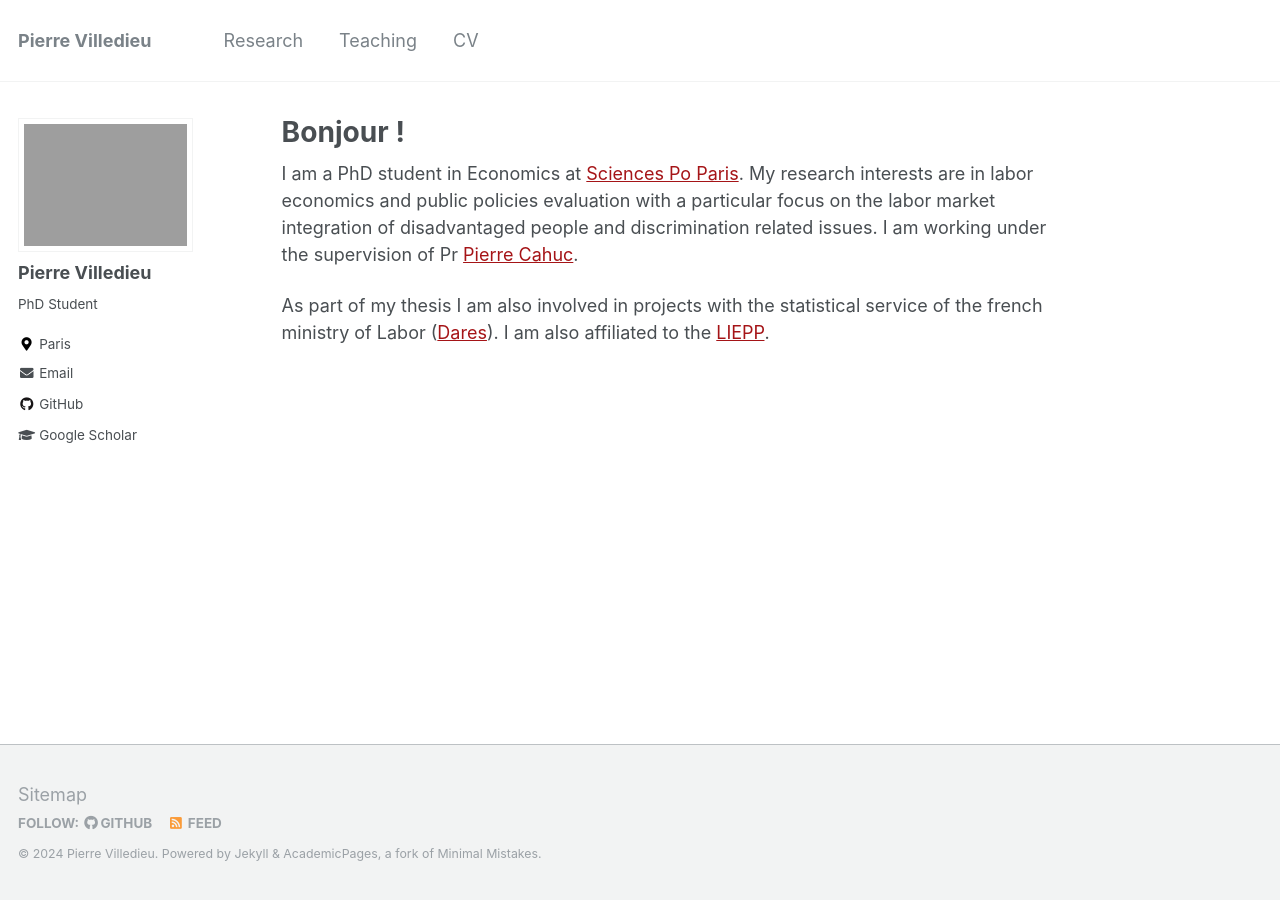
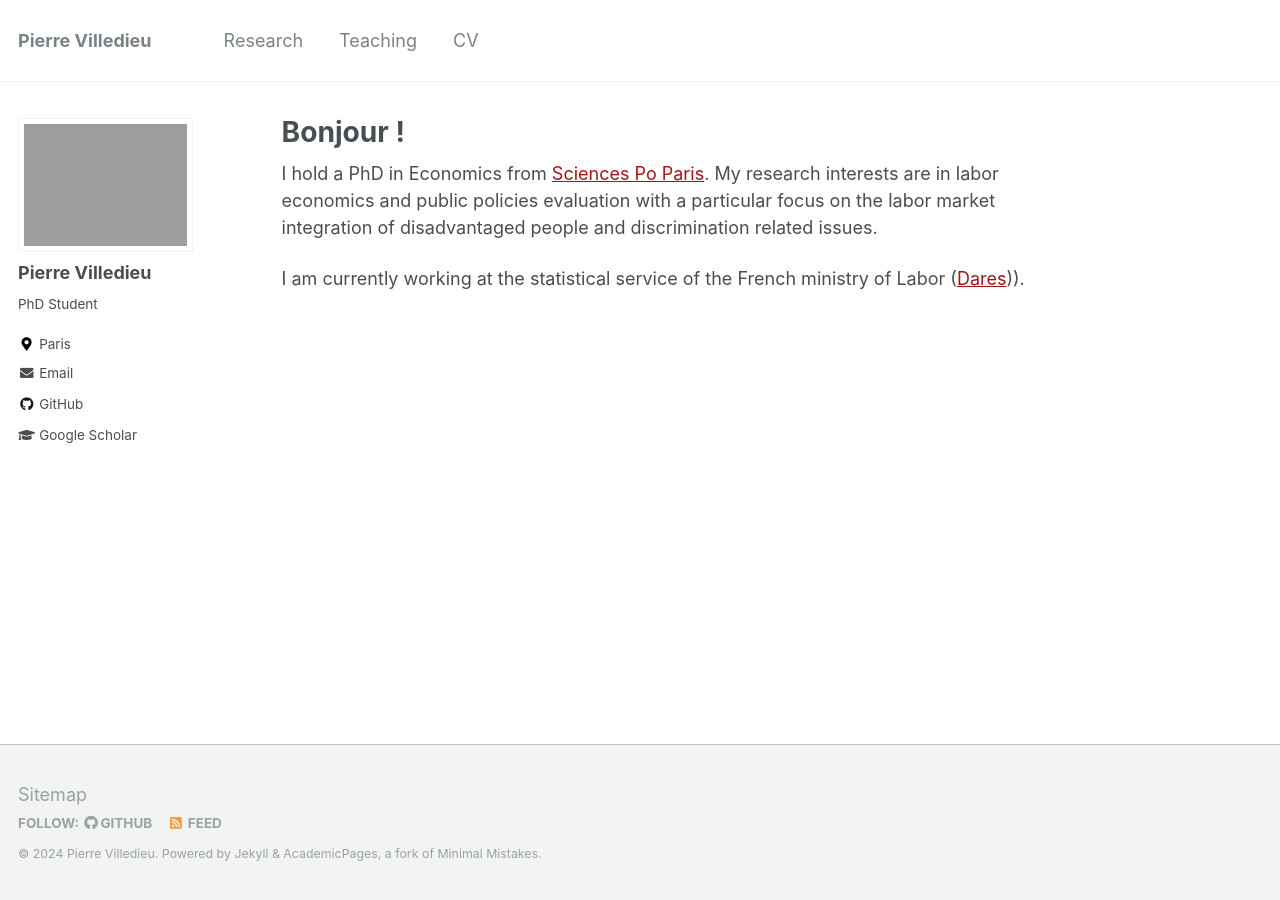
Before and after one commit to pvilledieu/pierre.villedieu, a Jekyll site: the page built from _pages/about.md, in a window 1280 px wide. Built offline with Jekyll 4.4.1, drawn with Linux system fonts in a browser that asks for light colours.

Commit message:
Update about.md

```diff
--- a/_pages/about.md
+++ b/_pages/about.md
@@ -8,6 +8,6 @@ redirect_from:
   - /about.html
 ---
 
-I am a PhD student in Economics at [Sciences Po Paris](https://www.sciencespo.fr/department-economics/en.html). My research interests are in labor economics and public policies evaluation with a particular focus on the labor market integration of disadvantaged people and discrimination related issues. I am working under the supervision of Pr [Pierre Cahuc](https://sites.google.com/site/pierrecahuc/).
+I hold a PhD in Economics from [Sciences Po Paris](https://www.sciencespo.fr/department-economics/en.html). My research interests are in labor economics and public policies evaluation with a particular focus on the labor market integration of disadvantaged people and discrimination related issues.
 
-As part of my thesis I am also involved in projects with the statistical service of the french ministry of Labor ([Dares](https://dares.travail-emploi.gouv.fr)). I am also affiliated to the [LIEPP](https://www.sciencespo.fr/liepp/en/users/pierrevilledieu.html).
+I am currently working at the statistical service of the French ministry of Labor ([Dares](https://dares.travail-emploi.gouv.fr))).
```
